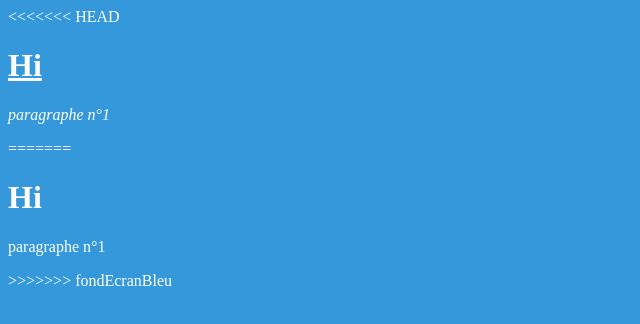
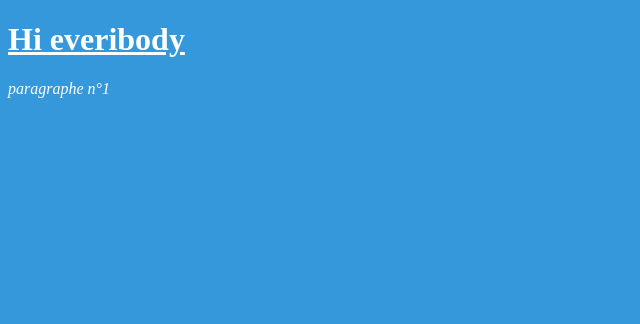
Before and after one commit to Pierreleproducode/notreProjetPL, a plain HTML site: page index.html in a window 1280 px wide. Shown: the whole page, without its empty margins (0-640 px from the left). Drawn offline with Linux system fonts and the light colour scheme.

Commit message:
modification des en-têtes 1

```diff
--- a/index.html
+++ b/index.html
@@ -11,15 +11,10 @@
 	}
 	</style>
 	<body>
-<<<<<<< HEAD
-	<h1><u>Hi</u></h1>
+	<h1><u>Hi everibody</u></h1>
 
 	<p><i>paragraphe n°1</i></p>
 
-=======
-	<h1>Hi </h1>
-	<p>paragraphe n°1</p>
->>>>>>> fondEcranBleu
 
 	</body>
 </html>
```
Also changed, not shown: planning.txt.
